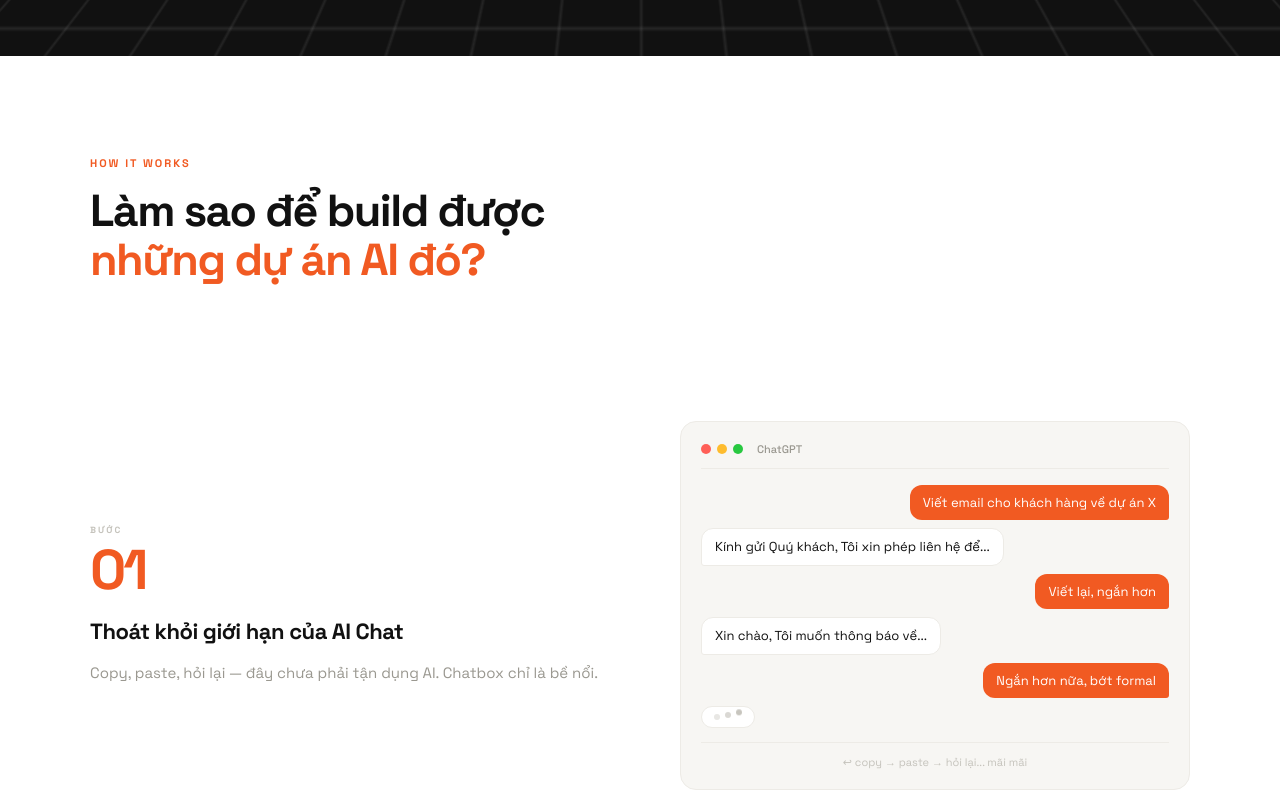
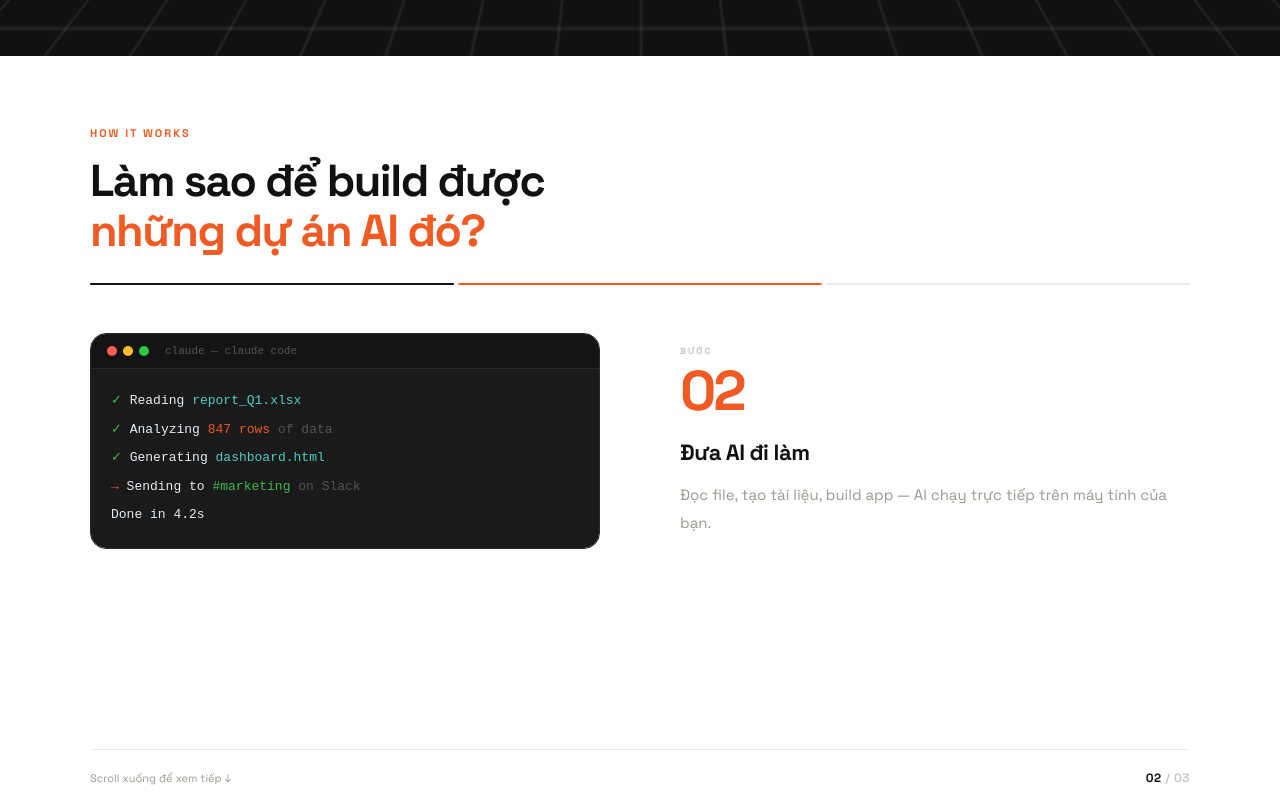
Before and after one commit to van-dot123/hcmc-lion, a React (Vite) app: page / in a window 1280 px wide. Shown: the part 2500-3300 px from the top of the page. Built offline with nearby package versions, Linux system fonts and the light colour scheme.

Commit message:
feat: convert WhySection to sticky scroll carousel

```diff
--- a/src/components/Sections.jsx
+++ b/src/components/Sections.jsx
@@ -1,4 +1,5 @@
-import { motion } from "framer-motion";
+import { useRef, useState, useEffect } from "react";
+import { motion, AnimatePresence } from "framer-motion";
 import { useLang } from "../context/LangContext";
 
 // ── shared util ──────────────────────────────────────────────────────────────
@@ -126,11 +127,12 @@ function TargetCard({ card, delay }) {
 export function WhySection() {
   const { lang } = useLang();
   const vi = lang === "vi";
+  const containerRef = useRef(null);
+  const [active, setActive] = useState(0);
 
   const steps = [
     {
       n: "01",
-      lbl: "HOW IT WORKS",
       title: vi ? "Thoát khỏi giới hạn của AI Chat" : "AI 채팅의 한계에서 벗어나기",
       desc: vi
         ? "Copy, paste, hỏi lại — đây chưa phải tận dụng AI. Chatbox chỉ là bề nổi."
@@ -139,7 +141,6 @@ export function WhySection() {
     },
     {
       n: "02",
-      lbl: "HOW IT WORKS",
       title: vi ? "Đưa AI đi làm" : "AI를 실제 업무에 투입하기",
       desc: vi
         ? "Đọc file, tạo tài liệu, build app — AI chạy trực tiếp trên máy tính của bạn."
@@ -148,7 +149,6 @@ export function WhySection() {
     },
     {
       n: "03",
-      lbl: "HOW IT WORKS",
       title: vi ? "Build cùng nhau" : "함께 만들기",
       desc: vi
         ? "HCMC Lions là co-studying: cùng học, cùng build, cùng ra sản phẩm thật."
@@ -157,51 +157,75 @@ export function WhySection() {
     },
   ];
 
+  useEffect(() => {
+    const onScroll = () => {
+      const el = containerRef.current;
+      if (!el) return;
+      const rect = el.getBoundingClientRect();
+      const total = el.offsetHeight - window.innerHeight;
+      const progress = Math.max(0, Math.min(1, -rect.top / total));
+      const idx = Math.min(steps.length - 1, Math.floor(progress * steps.length));
+      setActive(idx);
+    };
+    window.addEventListener("scroll", onScroll, { passive: true });
+    onScroll();
+    return () => window.removeEventListener("scroll", onScroll);
+  }, []);
+
+  const current = steps[active];
+
   return (
-    <section style={{ padding: "100px 40px", background: "var(--white)" }}>
-      <div style={{ maxWidth: 1100, margin: "0 auto" }}>
-        <motion.div
-          {...fadeUp(0)}
-          style={{ fontSize: 11, fontWeight: 700, letterSpacing: 2, textTransform: "uppercase", color: "var(--o)", marginBottom: 16 }}
-        >
+    <section ref={containerRef} style={{ background: "var(--white)", position: "relative", height: `${steps.length * 100}vh` }}>
+      <div style={{ position: "sticky", top: 0, height: "100vh", display: "flex", flexDirection: "column", justifyContent: "center", padding: "60px 40px", overflow: "hidden" }}>
+        <div style={{ maxWidth: 1100, margin: "0 auto", width: "100%" }}>
+          <div style={{ fontSize: 11, fontWeight: 700, letterSpacing: 2, textTransform: "uppercase", color: "var(--o)", marginBottom: 16 }}>
             How it works
-        </motion.div>
-        <motion.h2
-          {...fadeUp(0.1)}
-          style={{ fontSize: "clamp(28px,3.5vw,48px)", fontWeight: 700, letterSpacing: -1.5, lineHeight: 1.1, marginBottom: 72 }}
-        >
+          </div>
+          <h2 style={{ fontSize: "clamp(28px,3.5vw,48px)", fontWeight: 700, letterSpacing: -1.5, lineHeight: 1.1, marginBottom: 28 }}>
             {vi
               ? <>Làm sao để build được<br /><em style={{ color: "var(--o)", fontStyle: "normal" }}>những dự án AI đó?</em></>
               : <>어떻게 그런 AI 프로젝트를<br /><em style={{ color: "var(--o)", fontStyle: "normal" }}>만들 수 있을까요?</em></>}
-        </motion.h2>
+          </h2>
 
-        <div style={{ display: "flex", flexDirection: "column" }}>
-          {steps.map((s, i) => (
+          <div style={{ display: "flex", gap: 4, height: 2, marginBottom: 48 }}>
+            {steps.map((_, i) => (
+              <div key={i} style={{ flex: 1, background: i < active ? "var(--black)" : i === active ? "var(--o)" : "var(--gray-line)", borderRadius: 1, transition: "background 0.4s" }} />
+            ))}
+          </div>
+
+          <div style={{ position: "relative", minHeight: 380 }}>
+            <AnimatePresence mode="wait">
               <motion.div
-              key={i}
-              {...fadeUp(0.12 * i)}
-              style={{
-                display: "grid",
-                gridTemplateColumns: "1fr 1fr",
-                gap: 80,
-                alignItems: "center",
-                padding: "64px 0",
-                borderTop: i === 0 ? "none" : "1px solid var(--gray-line)",
-              }}
+                key={active}
+                initial={{ opacity: 0, y: 24 }}
+                animate={{ opacity: 1, y: 0 }}
+                exit={{ opacity: 0, y: -24 }}
+                transition={{ duration: 0.5, ease: [0.22, 1, 0.36, 1] }}
+                style={{ display: "grid", gridTemplateColumns: "1fr 1fr", gap: 80, alignItems: "center" }}
               >
-              <div style={{ order: i % 2 === 0 ? 1 : 2 }}>
+                <div style={{ order: active % 2 === 0 ? 1 : 2 }}>
                   <div style={{ fontSize: 9, fontWeight: 700, color: "var(--muted2)", letterSpacing: 2, textTransform: "uppercase", marginBottom: 6 }}>BƯỚC</div>
-                <div style={{ fontSize: 56, fontWeight: 700, color: "var(--o)", letterSpacing: -3, lineHeight: 1, marginBottom: 20 }}>{s.n}</div>
-                <div style={{ fontSize: 22, fontWeight: 700, marginBottom: 14, letterSpacing: -0.5, lineHeight: 1.25 }}>{s.title}</div>
-                <div style={{ fontSize: 15, color: "var(--muted)", lineHeight: 1.85 }}>{s.desc}</div>
+                  <div style={{ fontSize: 56, fontWeight: 700, color: "var(--o)", letterSpacing: -3, lineHeight: 1, marginBottom: 20 }}>{current.n}</div>
+                  <div style={{ fontSize: 22, fontWeight: 700, marginBottom: 14, letterSpacing: -0.5, lineHeight: 1.25 }}>{current.title}</div>
+                  <div style={{ fontSize: 15, color: "var(--muted)", lineHeight: 1.85 }}>{current.desc}</div>
                 </div>
-              <div style={{ order: i % 2 === 0 ? 2 : 1 }}>
-                {s.visual === "chat" && <HowChatVisual />}
-                {s.visual === "code" && <HowCodeVisual />}
-                {s.visual === "team" && <HowTeamVisual />}
+                <div style={{ order: active % 2 === 0 ? 2 : 1 }}>
+                  {current.visual === "chat" && <HowChatVisual />}
+                  {current.visual === "code" && <HowCodeVisual />}
+                  {current.visual === "team" && <HowTeamVisual />}
                 </div>
               </motion.div>
-          ))}
+            </AnimatePresence>
+          </div>
+
+          <div style={{ display: "flex", justifyContent: "space-between", alignItems: "center", marginTop: 36, paddingTop: 20, borderTop: "0.5px solid var(--gray-line)" }}>
+            <div style={{ fontSize: 11, color: "var(--muted)" }}>
+              {vi ? "Scroll xuống để xem tiếp" : "스크롤해서 다음 단계로"} ↓
+            </div>
+            <div style={{ fontSize: 12, color: "var(--muted2)", fontWeight: 600, letterSpacing: 0.5 }}>
+              <span style={{ color: "var(--black)", fontWeight: 700 }}>{String(active + 1).padStart(2, "0")}</span> / 0{steps.length}
+            </div>
+          </div>
         </div>
       </div>
     </section>
```
Lines whose indentation alone changed are shown as unchanged.
